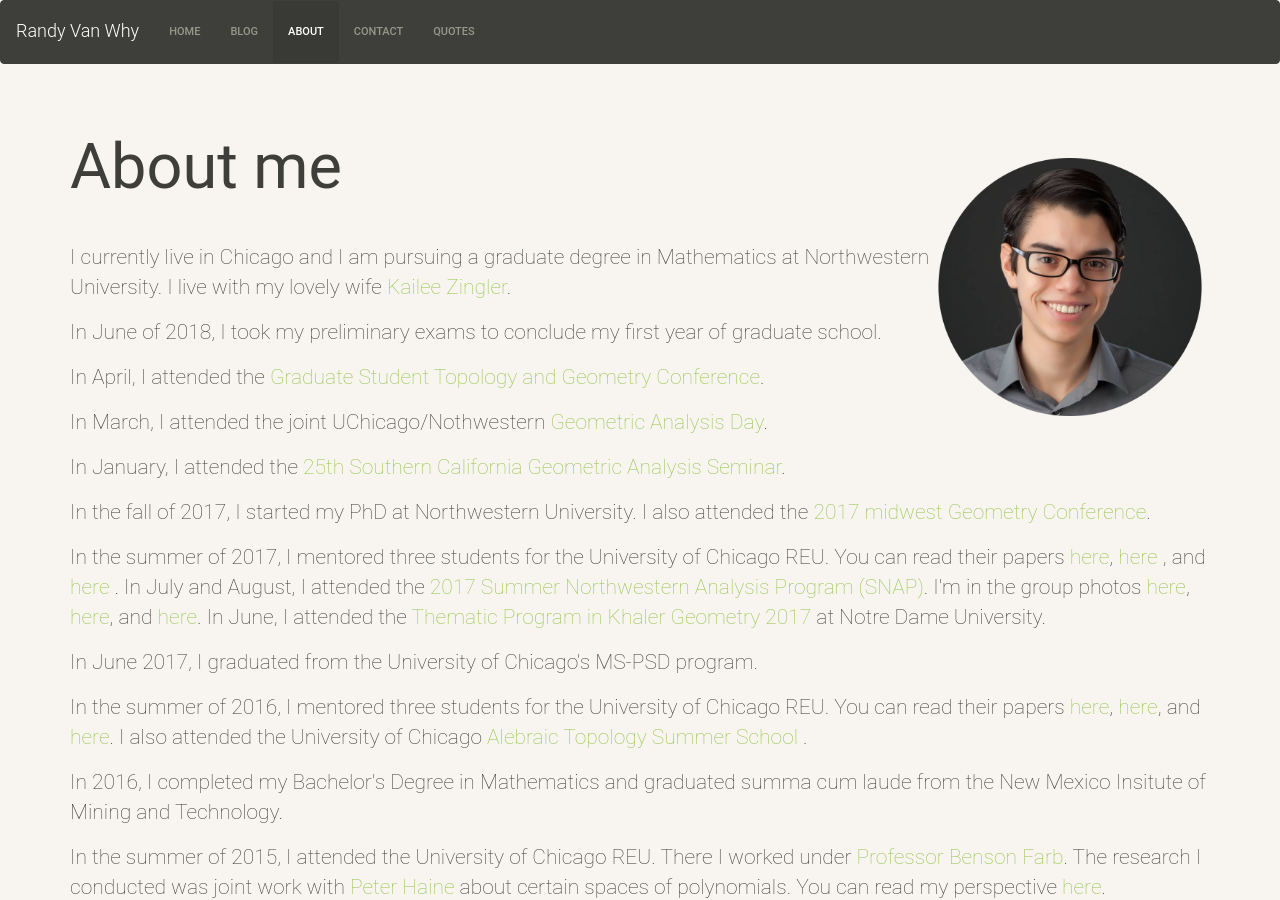
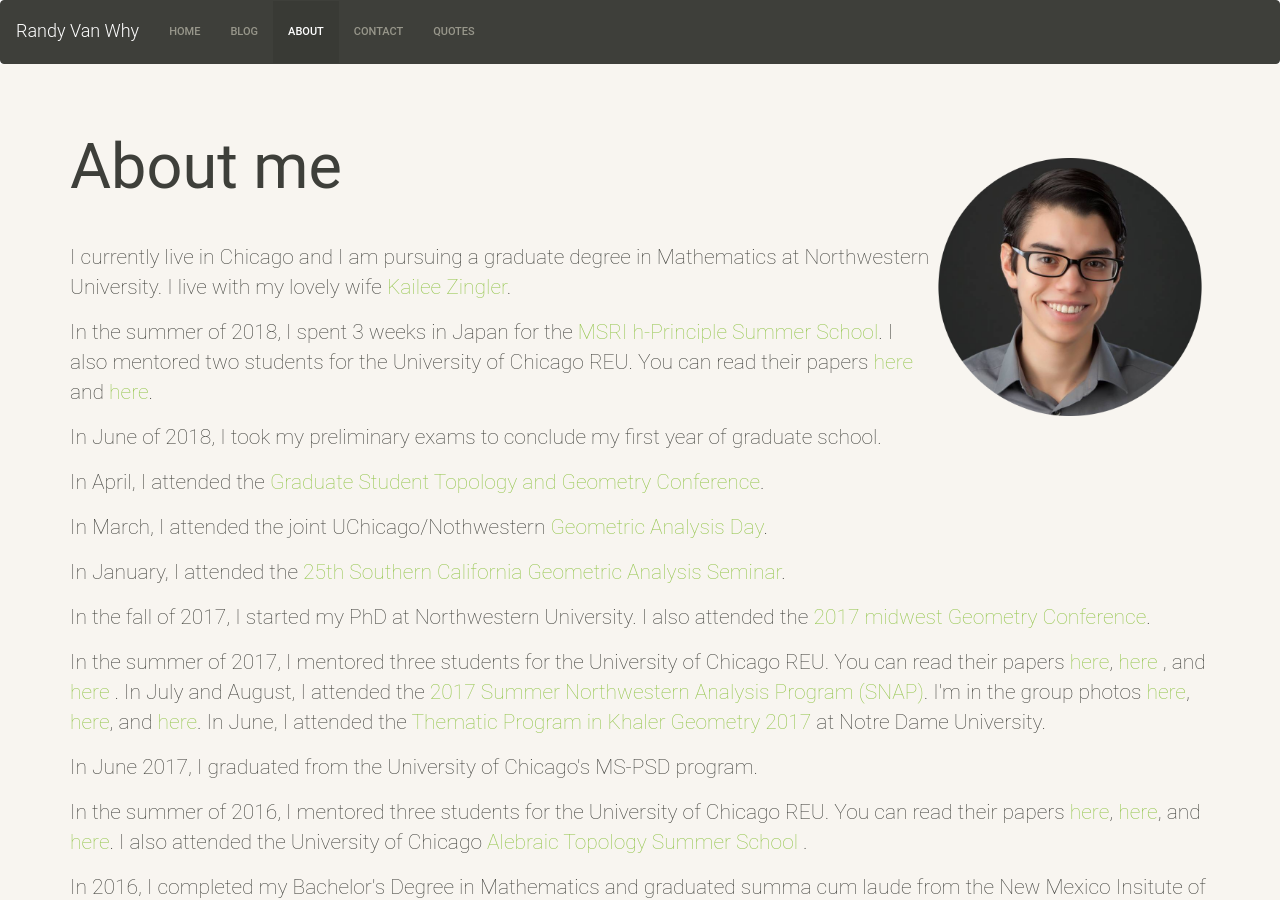
Before and after one commit to rvanwhy/rvanwhy.github.io, a Jekyll site: the page built from 02-about.md, in a window 1280 px wide and 900 px high. Built offline with Jekyll 4.4.1, drawn with Linux system fonts in a browser that asks for light colours; nearby versions of some CDN libraries.

Commit message:
UPDATE: Added to the about for the summer of 2018

```diff
--- a/02-about.md
+++ b/02-about.md
@@ -10,6 +10,9 @@ permalink: about.html
     <h1>About me</h1>
     <hr>
     <p>I currently live in Chicago and I am pursuing a graduate degree in Mathematics at Northwestern University. I live with my lovely wife <a href="https://kzingler.github.io/">Kailee Zingler</a>.</p>
+
+<p> In the summer of 2018, I spent 3 weeks in Japan for the <a href="https://www.msri.org/summer_schools/856">MSRI h-Principle Summer School</a>. I
+also mentored two students for the University of Chicago REU. You can read their papers <a href="https://math.uchicago.edu/~may/REU2017/">here</a> and <a href="https://math.uchicago.edu/~may/REU2017/">here</a>.
 
 <p> In June of 2018, I took my preliminary exams to conclude my first year of graduate school.
 
```
